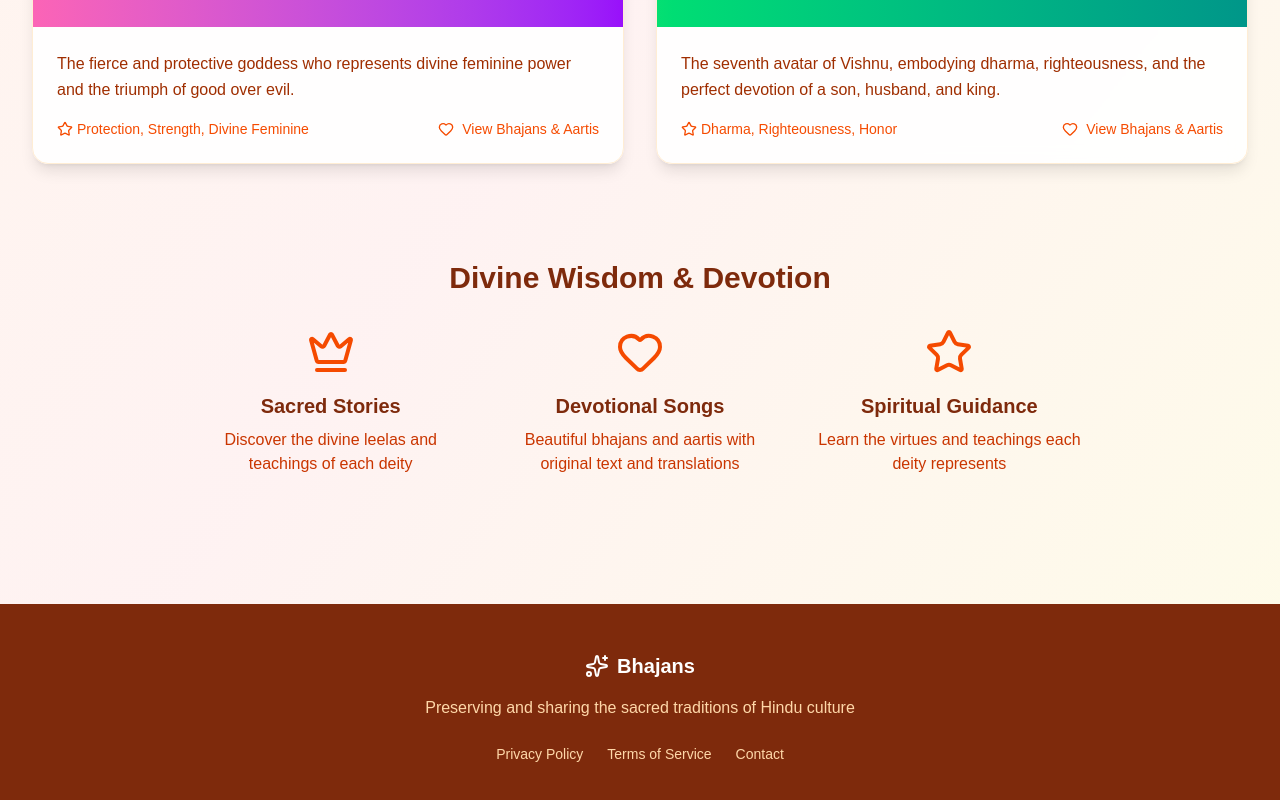
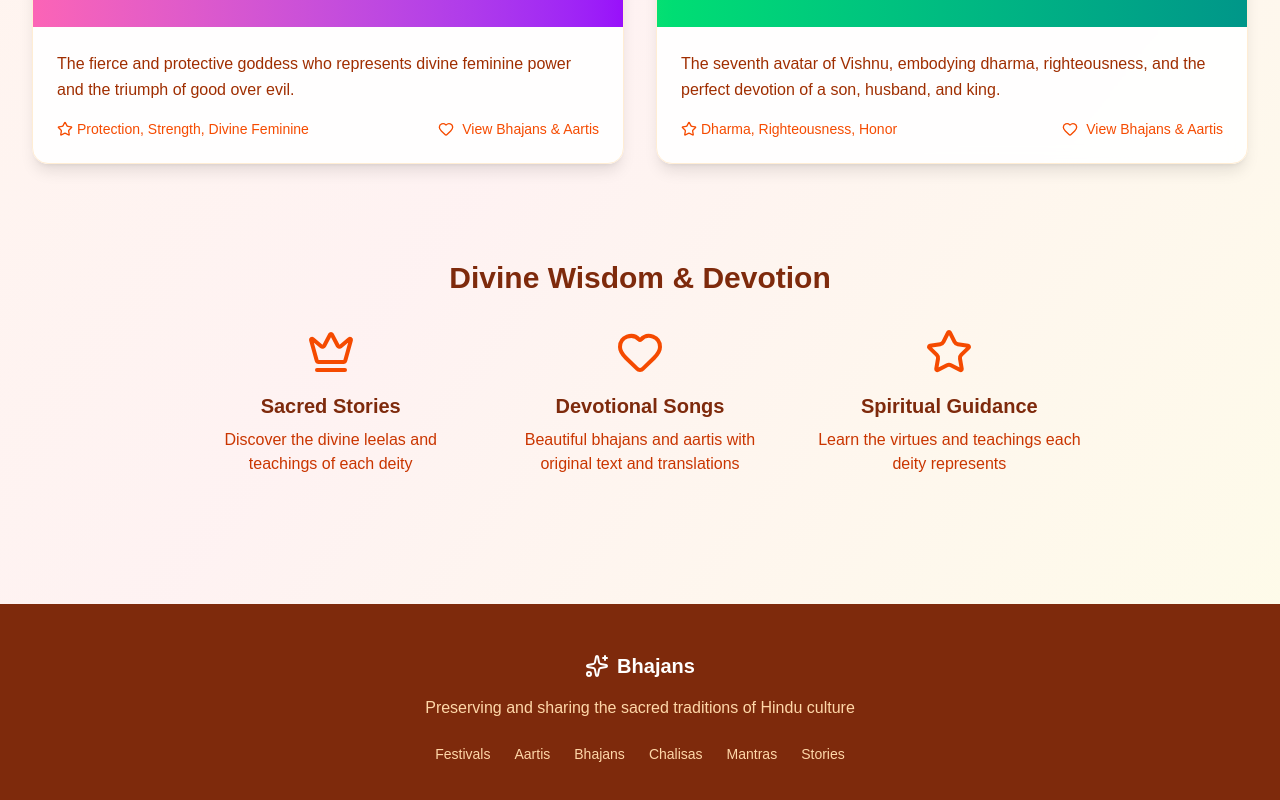
Before and after one commit to shashimishra89-cloud/bhajans-website, a Next.js app in the folder bhakti-app/: page /gods in a window 1280 px wide. Shown: the part 849-1649 px from the top of the page. Built offline with nearby package versions, Linux system fonts and the light colour scheme.

Commit message:
updating hanuman chalisa

```diff
--- a/bhakti-app/src/app/aartis/page.tsx
+++ b/bhakti-app/src/app/aartis/page.tsx
@@ -81,6 +81,7 @@ export default function AartisPage() {
               <Link href="/festivals" className="text-orange-800 hover:text-orange-600 font-medium">Festivals</Link>
               <Link href="/aartis" className="text-orange-600 font-semibold">Aartis</Link>
               <Link href="/bhajans" className="text-orange-800 hover:text-orange-600 font-medium">Bhajans</Link>
+              <Link href="/chalisas" className="text-orange-800 hover:text-orange-600 font-medium">Chalisas</Link>
               <Link href="/mantras" className="text-orange-800 hover:text-orange-600 font-medium">Mantras</Link>
               <Link href="/gods" className="text-orange-800 hover:text-orange-600 font-medium">Gods</Link>
             </nav>
@@ -185,6 +186,7 @@ export default function AartisPage() {
               <Link href="/festivals" className="text-orange-200 hover:text-white transition-colors">Festivals</Link>
               <Link href="/aartis" className="text-orange-200 hover:text-white transition-colors">Aartis</Link>
               <Link href="/bhajans" className="text-orange-200 hover:text-white transition-colors">Bhajans</Link>
+              <Link href="/chalisas" className="text-orange-200 hover:text-white transition-colors">Chalisas</Link>
               <Link href="/mantras" className="text-orange-200 hover:text-white transition-colors">Mantras</Link>
               <Link href="/stories" className="text-orange-200 hover:text-white transition-colors">Stories</Link>
             </div>
--- a/bhakti-app/src/app/bhajans/page.tsx
+++ b/bhakti-app/src/app/bhajans/page.tsx
@@ -89,6 +89,7 @@ export default function BhajansPage() {
               <Link href="/bhajans" className="text-orange-600 font-semibold">Bhajans</Link>
               <Link href="/chalisas" className="text-orange-800 hover:text-orange-900 transition-colors">Chalisas</Link>
               <Link href="/mantras" className="text-orange-800 hover:text-orange-900 transition-colors">Mantras</Link>
+              <Link href="/gods" className="text-orange-800 hover:text-orange-900 transition-colors">Gods</Link>
               <Link href="/gods" className="text-orange-800 hover:text-orange-900 transition-colors">Gods</Link>
             </nav>
           </div>
@@ -198,6 +199,7 @@ export default function BhajansPage() {
               <Link href="/festivals" className="text-orange-200 hover:text-white transition-colors">Festivals</Link>
               <Link href="/aartis" className="text-orange-200 hover:text-white transition-colors">Aartis</Link>
               <Link href="/bhajans" className="text-orange-200 hover:text-white transition-colors">Bhajans</Link>
+              <Link href="/chalisas" className="text-orange-200 hover:text-white transition-colors">Chalisas</Link>
               <Link href="/mantras" className="text-orange-200 hover:text-white transition-colors">Mantras</Link>
               <Link href="/stories" className="text-orange-200 hover:text-white transition-colors">Stories</Link>
             </div>
--- a/bhakti-app/src/app/festivals/page.tsx
+++ b/bhakti-app/src/app/festivals/page.tsx
@@ -255,6 +255,7 @@ export default function FestivalsPage() {
               <Link href="/festivals" className="text-orange-200 hover:text-white transition-colors">Festivals</Link>
               <Link href="/aartis" className="text-orange-200 hover:text-white transition-colors">Aartis</Link>
               <Link href="/bhajans" className="text-orange-200 hover:text-white transition-colors">Bhajans</Link>
+              <Link href="/chalisas" className="text-orange-200 hover:text-white transition-colors">Chalisas</Link>
               <Link href="/mantras" className="text-orange-200 hover:text-white transition-colors">Mantras</Link>
               <Link href="/stories" className="text-orange-200 hover:text-white transition-colors">Stories</Link>
             </div>
--- a/bhakti-app/src/app/gods/page.tsx
+++ b/bhakti-app/src/app/gods/page.tsx
@@ -151,10 +151,13 @@ export default function GodsPage() {
             <h3 className="text-xl font-bold">Bhajans</h3>
           </div>
           <p className="text-orange-200 mb-6">Preserving and sharing the sacred traditions of Hindu culture</p>
-          <div className="flex flex-col sm:flex-row justify-center space-y-2 sm:space-y-0 sm:space-x-6 text-sm">
-            <Link href="/privacy" className="text-orange-200 hover:text-white">Privacy Policy</Link>
-            <Link href="/terms" className="text-orange-200 hover:text-white">Terms of Service</Link>
-            <Link href="/contact" className="text-orange-200 hover:text-white">Contact</Link>
+          <div className="flex flex-col sm:flex-row justify-center items-center space-y-2 sm:space-y-0 sm:space-x-6 text-sm">
+            <Link href="/festivals" className="text-orange-200 hover:text-white">Festivals</Link>
+            <Link href="/aartis" className="text-orange-200 hover:text-white">Aartis</Link>
+            <Link href="/bhajans" className="text-orange-200 hover:text-white">Bhajans</Link>
+            <Link href="/chalisas" className="text-orange-200 hover:text-white">Chalisas</Link>
+            <Link href="/mantras" className="text-orange-200 hover:text-white">Mantras</Link>
+            <Link href="/stories" className="text-orange-200 hover:text-white">Stories</Link>
           </div>
         </div>
       </footer>
--- a/bhakti-app/src/app/mantras/page.tsx
+++ b/bhakti-app/src/app/mantras/page.tsx
@@ -227,6 +227,7 @@ export default function MantrasPage() {
               <Link href="/festivals" className="text-orange-200 hover:text-white transition-colors">Festivals</Link>
               <Link href="/aartis" className="text-orange-200 hover:text-white transition-colors">Aartis</Link>
               <Link href="/bhajans" className="text-orange-200 hover:text-white transition-colors">Bhajans</Link>
+              <Link href="/chalisas" className="text-orange-200 hover:text-white transition-colors">Chalisas</Link>
               <Link href="/mantras" className="text-orange-200 hover:text-white transition-colors">Mantras</Link>
               <Link href="/stories" className="text-orange-200 hover:text-white transition-colors">Stories</Link>
             </div>
--- a/bhakti-app/src/app/page.tsx
+++ b/bhakti-app/src/app/page.tsx
@@ -33,6 +33,15 @@ const categories = [
     image: "/images/categories/bhajans.jpg",
     href: "/bhajans",
     color: "from-pink-400 to-purple-500"
+  },
+  {
+    id: "chalisas",
+    title: "Chalisas",
+    description: "Sacred 40-verse devotional hymns dedicated to various deities",
+    icon: "🪔",
+    image: "/images/categories/chalisas.jpg",
+    href: "/chalisas",
+    color: "from-red-400 to-orange-500"
   },
   {
     id: "mantras",
--- a/bhakti-app/src/app/stories/page.tsx
+++ b/bhakti-app/src/app/stories/page.tsx
@@ -227,6 +227,7 @@ export default function StoriesPage() {
               <Link href="/festivals" className="text-orange-200 hover:text-white transition-colors">Festivals</Link>
               <Link href="/aartis" className="text-orange-200 hover:text-white transition-colors">Aartis</Link>
               <Link href="/bhajans" className="text-orange-200 hover:text-white transition-colors">Bhajans</Link>
+              <Link href="/chalisas" className="text-orange-200 hover:text-white transition-colors">Chalisas</Link>
               <Link href="/mantras" className="text-orange-200 hover:text-white transition-colors">Mantras</Link>
               <Link href="/stories" className="text-orange-200 hover:text-white transition-colors">Stories</Link>
             </div>
```
